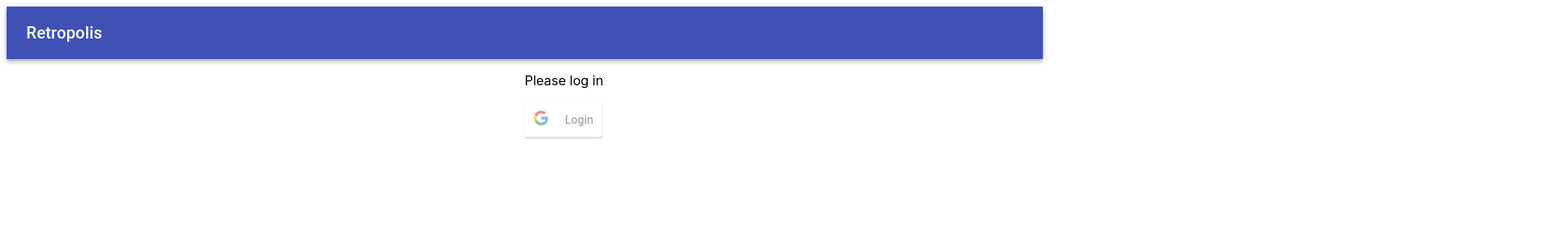
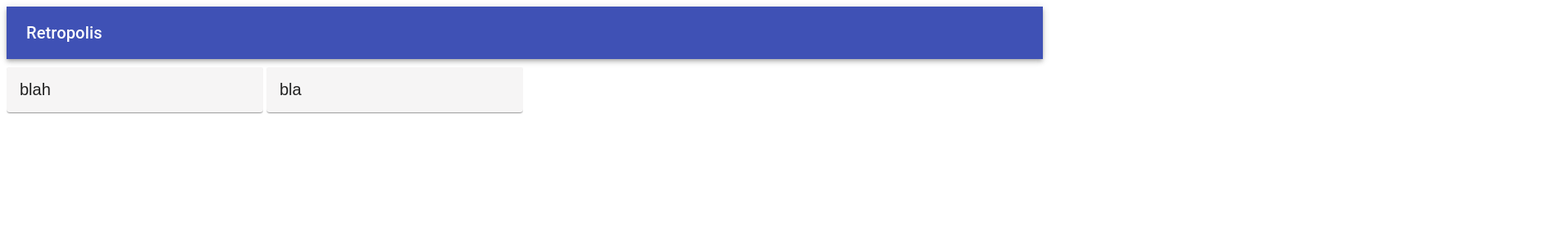
Before and after one commit to codurance/Retropolis-FE, a React app: page / in a window 1280 px wide. Shown: the top 300 px of the page at 82% size, 1904 px wide, since content can reach past the window. Built offline with nearby package versions, Linux system fonts and the light colour scheme.

Commit message:
react routing

```diff
--- a/src/api/boardsApi.js
+++ b/src/api/boardsApi.js
@@ -2,4 +2,8 @@ import fetchWrapper from './fetchApi';
 
 export const getBoard = () => fetchWrapper({ endpoint: '/boards/1' });
 
-export const getBoards = () => fetchWrapper({ endpoint: '/boards' });
+// export const getBoards = () => fetchWrapper({ endpoint: '/boards' });
+export const getBoards = () => new Promise((resolve) => resolve([
+  { id: 1, title: 'blah' },
+  { id: 2, title: 'bla' }
+]));
--- a/src/components/App.js
+++ b/src/components/App.js
@@ -2,15 +2,13 @@ import React, { useState } from 'react';
 import '../../public/index.css';
 import { getAuth } from '../services/loginService';
 import Login from './Login/Login';
-import NavBar from './NavBar/NavBar';
-import Board from './Board/Board';
+import Dashboard from './Dashboard/Dashboard';
 
 function App() {
   const [isAuth, setAuth] = useState(getAuth);
   return (
     <div className="App">
-      <NavBar />
-      {isAuth ? <Board setAuth={setAuth} /> : <Login setAuth={setAuth} />}
+      {isAuth ? <Dashboard setAuth={setAuth} /> : <Login setAuth={setAuth} />}
     </div>
   );
 }
--- /dev/null
+++ b/src/components/Dashboard/Dashboard.js
@@ -0,0 +1,9 @@
+import React from 'react';
+import Home from '../Home/Home';
+
+function Dashboard() {
+  console.log(window.location.pathname);
+  return <Home />;
+}
+
+export default Dashboard;
--- a/src/components/Home/Home.js
+++ b/src/components/Home/Home.js
@@ -1,9 +1,24 @@
 import React, { useEffect, useState } from 'react';
+import GridList from '@material-ui/core/GridList';
+import GridListTile from '@material-ui/core/GridListTile';
+import Card from '@material-ui/core/Card';
+import { makeStyles } from '@material-ui/core/styles';
+import Link from '@material-ui/core/Link';
+import CardActionArea from '@material-ui/core/CardActionArea';
+import CardContent from '@material-ui/core/CardContent';
 import { getBoards } from '../../api/boardsApi';
 
-const renderBoards = (boards) => boards.map((board) => <p key={board.id}>{board.title}</p>);
+const useStyles = makeStyles(() => ({
+  body: {
+    backgroundColor: '#f6f5f5'
+  },
+  content: {
+    fontSize: 20
+  }
+}));
 
 const Home = () => {
+  const classes = useStyles();
   const [fetching, setFetching] = useState(true);
   const [boards, setBoards] = useState([]);
   const [error, setError] = useState(false);
@@ -17,12 +32,30 @@ const Home = () => {
     });
   }, []);
 
+  const renderBoards = () => (
+    <GridList cellHeight={160} cols={4}>
+      {boards.map((board) => (
+        <GridListTile key={board.id} cols={1}>
+          <Link href={'/' + board.id}>
+            <Card className={classes.body}>
+              <CardActionArea>
+                <CardContent className={classes.content}>
+                  {board.title}
+                </CardContent>
+              </CardActionArea>
+            </Card>
+          </Link>
+        </GridListTile>
+      ))}
+    </GridList>
+  );
+
   if (error) return <p>Failed to get boards</p>;
 
   if (fetching) return <p>Fetching...</p>;
 
   return boards.length
-    ? (renderBoards(boards))
+    ? (renderBoards())
     : (<p>No boards to display</p>);
 };
 
--- a/src/index.js
+++ b/src/index.js
@@ -1,10 +1,21 @@
 import React from 'react';
 import ReactDOM from 'react-dom';
-import App from './components/App';
+import { Route, BrowserRouter as Router } from 'react-router-dom';
+import Login from './components/Login/Login';
+import NavBar from './components/NavBar/NavBar';
+import Board from './components/Board/Board';
+import Home from './components/Home/Home';
 
 ReactDOM.render(
   <React.StrictMode>
-    <App />
+    <NavBar />
+    <Router>
+      <div>
+        <Route exact path="/" component={Home} />
+        <Route path="/login" component={Login} />
+        <Route path="/:id" component={Board} />
+      </div>
+    </Router>
   </React.StrictMode>,
   document.getElementById('root')
 );
--- a/webpack.config.dev.js
+++ b/webpack.config.dev.js
@@ -19,11 +19,8 @@ module.exports = {
     })
   ],
   devServer: {
-    proxy: {
-      '/': {
-        target: 'http://localhost:5000'
-      }
-    }
+    port: 3000,
+    historyApiFallback: true
   },
   module: {
     rules: [
```
Also changed, not shown: package.json (+4 -3 lines), 1 other file (tests, documents, lock files or other folders).
